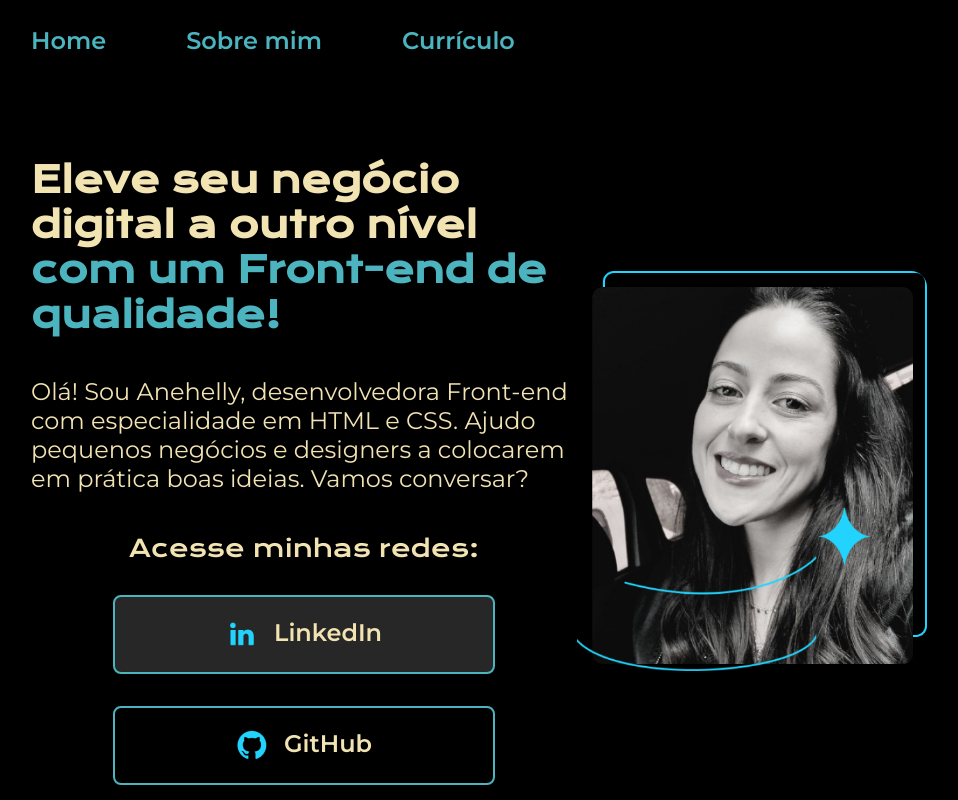
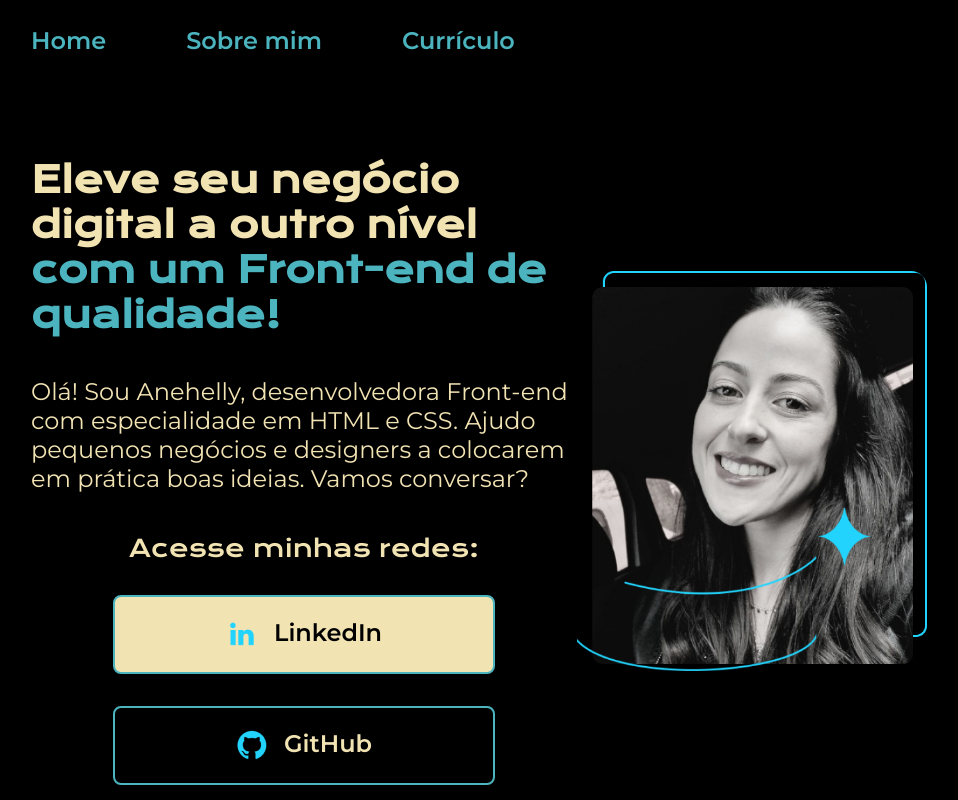
Before and after one commit to Anehelly/portfolio, a plain HTML site: page index.html in a window 1280 px wide. In both pictures the pointer is over the link "LinkedIn". Shown: the top 800 px of the page, without its empty margins (161-1119 px from the left). Drawn offline with nearby package versions, Linux system fonts and the light colour scheme.

Commit message:
Update style.css

```diff
--- a/style/style.css
+++ b/style/style.css
@@ -108,7 +108,8 @@ border-radius:16px;
 
 
 .container__links__link:hover{
-    background-color: var(--cor-hover);
+    background-color: var(--cor-secundaria);
+    color: var(--cor-primaria);
 }
 
 
```
